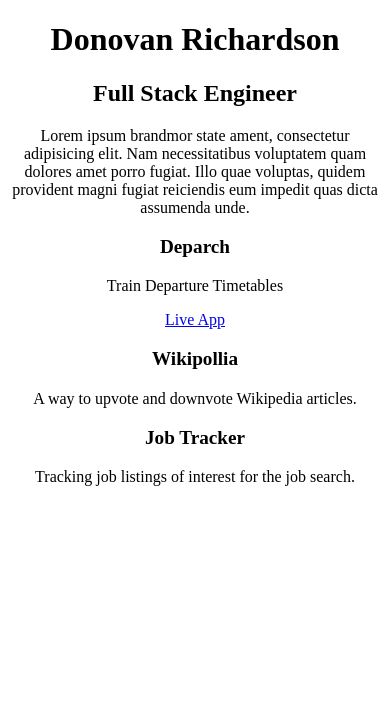
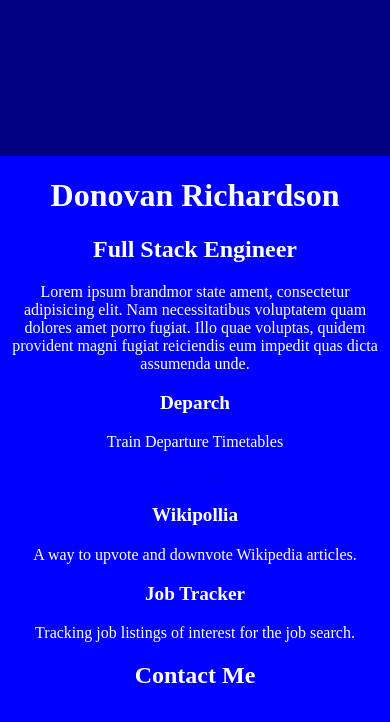
Before and after one commit to donovanrichardson/portfolio2, a Vue app: page / in a window 390 px wide. Shown: the top 722 px of the page. Built offline with nearby package versions, Linux system fonts and the light colour scheme.

Commit message:
mobile-first!

```diff
--- a/src/views/Home.vue
+++ b/src/views/Home.vue
@@ -1,5 +1,7 @@
 <template>
 <div>
+    <div id="header"></div>
+    <div id="content">
         <h1>Donovan Richardson</h1>
         <h2>Full Stack Engineer</h2>
         <!-- Capitalization?? -->
@@ -13,6 +15,10 @@
                 <p v-if="project.live"><a :href="project.live">Live App</a></p>
             </div>
         </div>
+        <div>
+            <h2>Contact Me</h2>
+        </div>
+    </div>
 </div>
 </template>
 
@@ -24,24 +30,23 @@ export default {
     },
     data: function () {
         return {
-            projects: [
-                {
-                    name:"Deparch",
-                    description:"Train Departure Timetables",
+            projects: [{
+                    name: "Deparch",
+                    description: "Train Departure Timetables",
                     // backend:,
                     // frontend:,
-                    live:"https://donovanrichardson.github.io/departures/lirr.html"
+                    live: "https://donovanrichardson.github.io/departures/lirr.html"
                 },
                 {
-                    name:"Wikipollia",
-                    description:"A way to upvote and downvote Wikipedia articles.",
+                    name: "Wikipollia",
+                    description: "A way to upvote and downvote Wikipedia articles.",
                     // backend:,
                     // frontend:,
                     // live:"https://donovanrichardson.github.io/departures/lirr.html"
                 },
                 {
-                    name:"Job Tracker",
-                    description:"Tracking job listings of interest for the job search.",
+                    name: "Job Tracker",
+                    description: "Tracking job listings of interest for the job search.",
                     // backend:,
                     // frontend:,
                     // live:"https://donovanrichardson.github.io/departures/lirr.html"
@@ -56,5 +61,23 @@ export default {
 </script>
 
 <style>
+html {
+    background: blue;
+}
 
+body {
+    color: white;
+    margin: 0;
+}
+
+#header {
+    height: 40vw;
+    width: 100%;
+    background: #0000007f;
+}
+
+#content{
+    margin: 0 8px;
+
+}
 </style>
```
Lines whose indentation alone changed are shown as unchanged.
